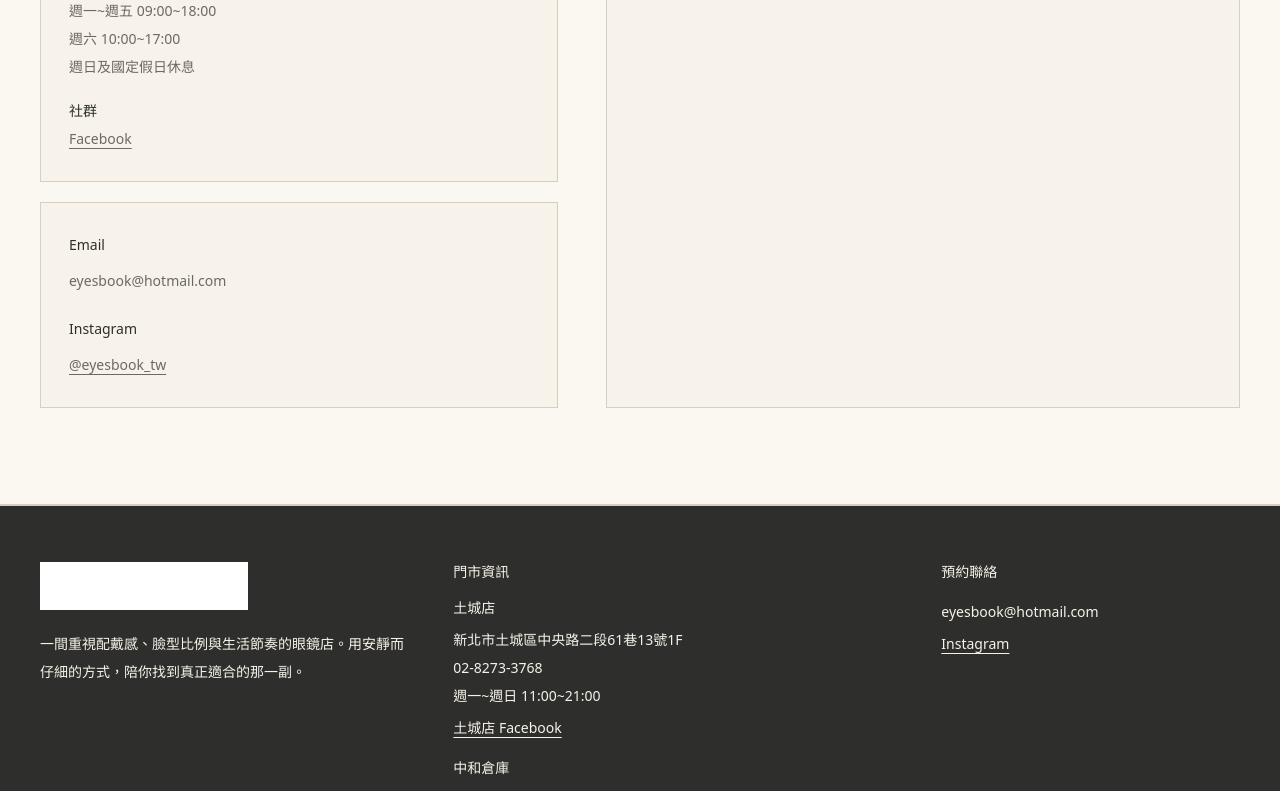
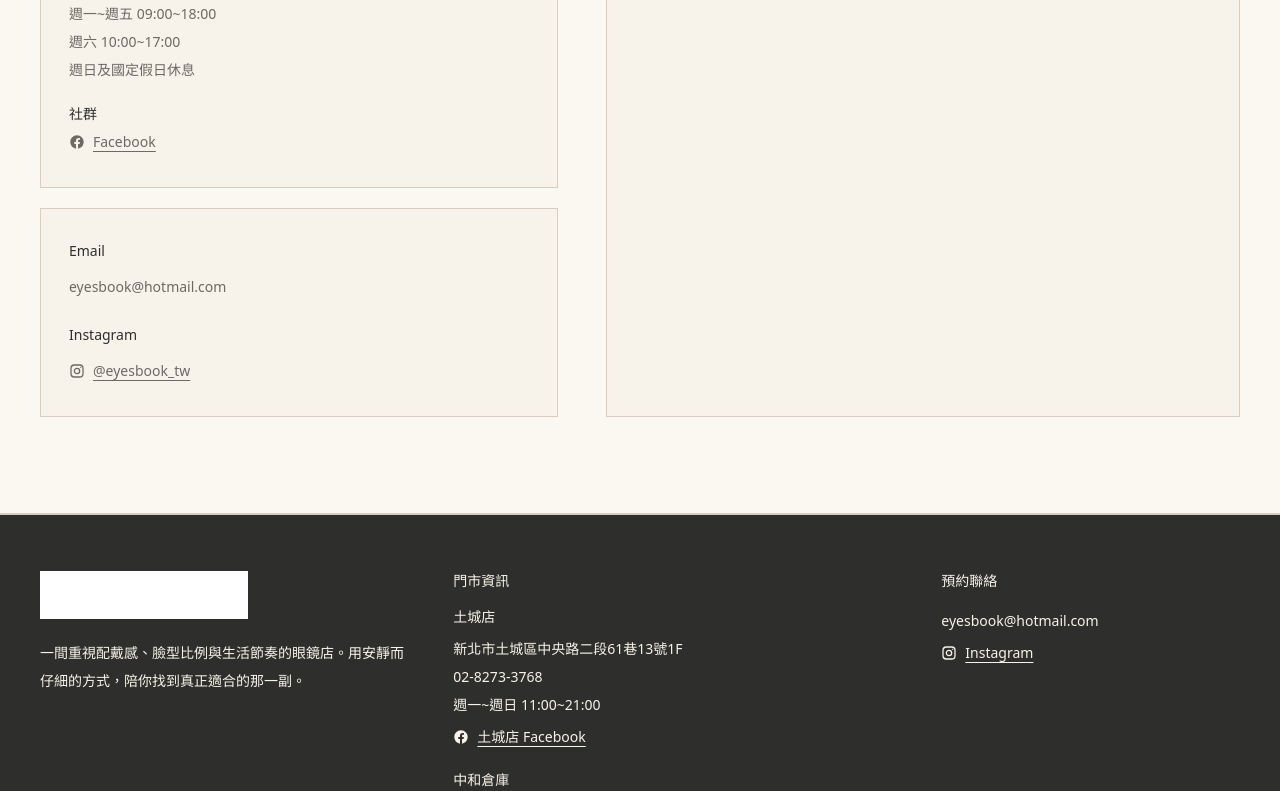
Before and after one commit to eyesbook/eyesbook, a Next.js app: page /contact in a window 1280 px wide. Shown: the part 1280-2071 px from the top of the page. Built offline with nearby package versions, Linux system fonts and the light colour scheme.

Commit message:
Add social media icons

```diff
--- a/app/contact/page.tsx
+++ b/app/contact/page.tsx
@@ -1,6 +1,7 @@
 "use client";
 
 import { PageHero } from "@/components/PageHero";
+import { SocialIcon } from "@/components/SocialIcon";
 
 const locations = [
   {
@@ -83,8 +84,9 @@
                       href={location.facebook}
                       target="_blank"
                       rel="noreferrer"
-                      className="underline underline-offset-4 transition hover:text-ink"
+                      className="inline-flex items-center gap-2 underline underline-offset-4 transition hover:text-ink"
                     >
+                      <SocialIcon type="facebook" />
                       Facebook
                     </a>
                   </div>
@@ -99,8 +101,9 @@
                 href="https://www.instagram.com/eyesbook_tw/"
                 target="_blank"
                 rel="noreferrer"
-                className="mt-2 inline-flex underline underline-offset-4 transition hover:text-ink"
+                className="mt-2 inline-flex items-center gap-2 underline underline-offset-4 transition hover:text-ink"
               >
+                <SocialIcon type="instagram" />
                 @eyesbook_tw
               </a>
             </div>
--- a/components/Footer.tsx
+++ b/components/Footer.tsx
@@ -1,4 +1,5 @@
 import Link from "next/link";
+import { SocialIcon } from "./SocialIcon";
 
 export function Footer() {
   return (
@@ -28,8 +29,9 @@
                 href="https://www.facebook.com/eyesbooktuchang"
                 target="_blank"
                 rel="noreferrer"
-                className="mt-2 inline-flex text-paper underline underline-offset-4"
+                className="mt-2 inline-flex items-center gap-2 text-paper underline underline-offset-4"
               >
+                <SocialIcon type="facebook" />
                 土城店 Facebook
               </a>
             </div>
@@ -44,8 +46,9 @@
                 href="https://www.facebook.com/eyesbook.eyewear/"
                 target="_blank"
                 rel="noreferrer"
-                className="mt-2 inline-flex text-paper underline underline-offset-4"
+                className="mt-2 inline-flex items-center gap-2 text-paper underline underline-offset-4"
               >
+                <SocialIcon type="facebook" />
                 中和倉庫 Facebook
               </a>
             </div>
@@ -58,8 +61,9 @@
             href="https://www.instagram.com/eyesbook_tw/"
             target="_blank"
             rel="noreferrer"
-            className="mt-2 inline-flex text-paper underline underline-offset-4"
+            className="mt-2 inline-flex items-center gap-2 text-paper underline underline-offset-4"
           >
+            <SocialIcon type="instagram" />
             Instagram
           </a>
         </div>
--- /dev/null
+++ b/components/SocialIcon.tsx
@@ -0,0 +1,36 @@
+type SocialIconProps = {
+  type: "facebook" | "instagram";
+  className?: string;
+};
+
+export function SocialIcon({ type, className = "h-4 w-4" }: SocialIconProps) {
+  if (type === "facebook") {
+    return (
+      <svg
+        aria-hidden="true"
+        viewBox="0 0 24 24"
+        fill="currentColor"
+        className={className}
+      >
+        <path d="M22 12.06C22 6.5 17.52 2 12 2S2 6.5 2 12.06c0 5.02 3.66 9.18 8.44 9.94v-7.03H7.9v-2.91h2.54V9.84c0-2.52 1.49-3.91 3.78-3.91 1.09 0 2.24.2 2.24.2V8.6H15.2c-1.24 0-1.63.78-1.63 1.57v1.89h2.78l-.44 2.91h-2.34V22C18.34 21.24 22 17.08 22 12.06Z" />
+      </svg>
+    );
+  }
+
+  return (
+    <svg
+      aria-hidden="true"
+      viewBox="0 0 24 24"
+      fill="none"
+      stroke="currentColor"
+      strokeWidth="1.9"
+      strokeLinecap="round"
+      strokeLinejoin="round"
+      className={className}
+    >
+      <rect x="3" y="3" width="18" height="18" rx="5" />
+      <circle cx="12" cy="12" r="4" />
+      <circle cx="17.5" cy="6.5" r="1" fill="currentColor" stroke="none" />
+    </svg>
+  );
+}
```
